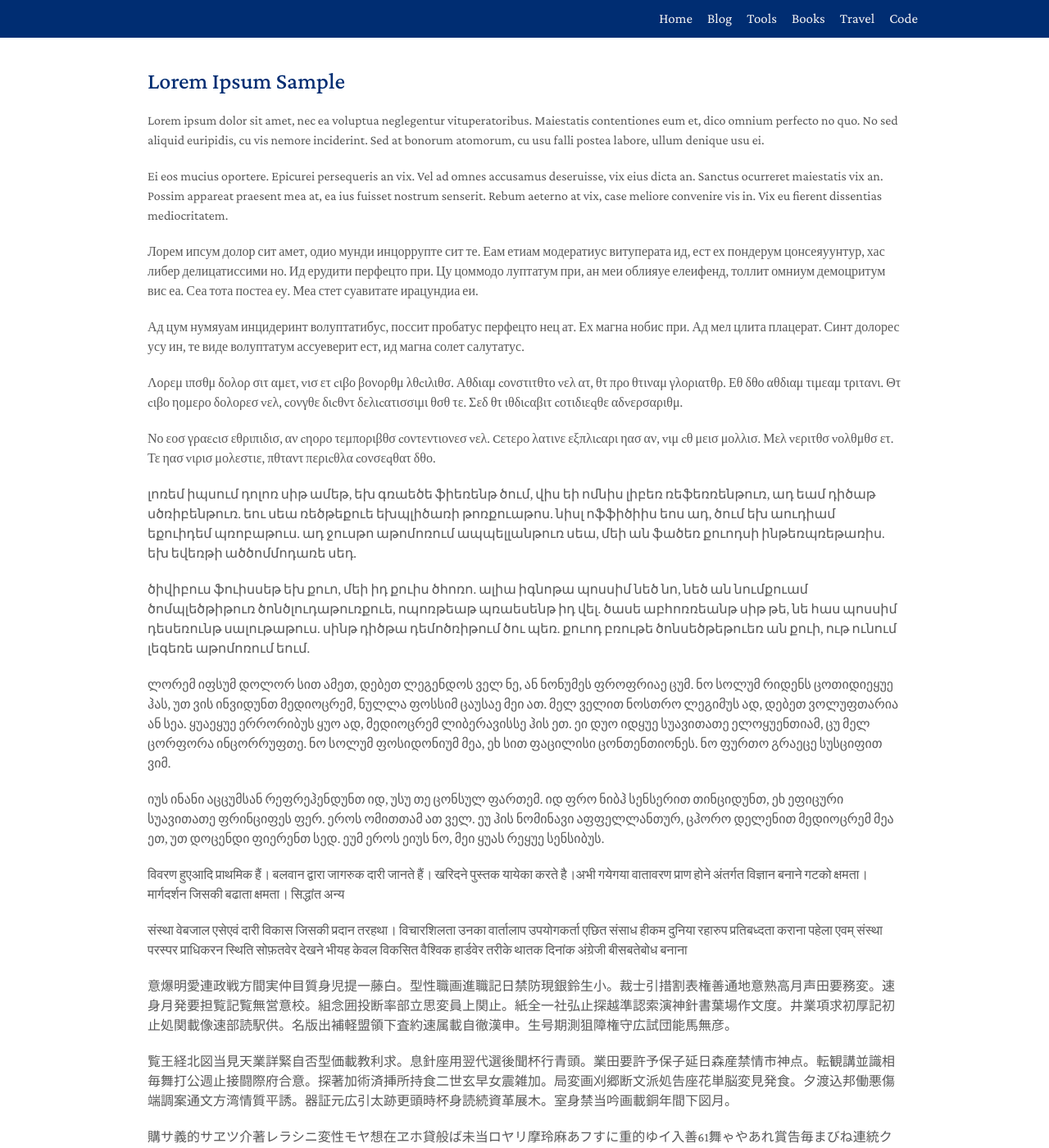
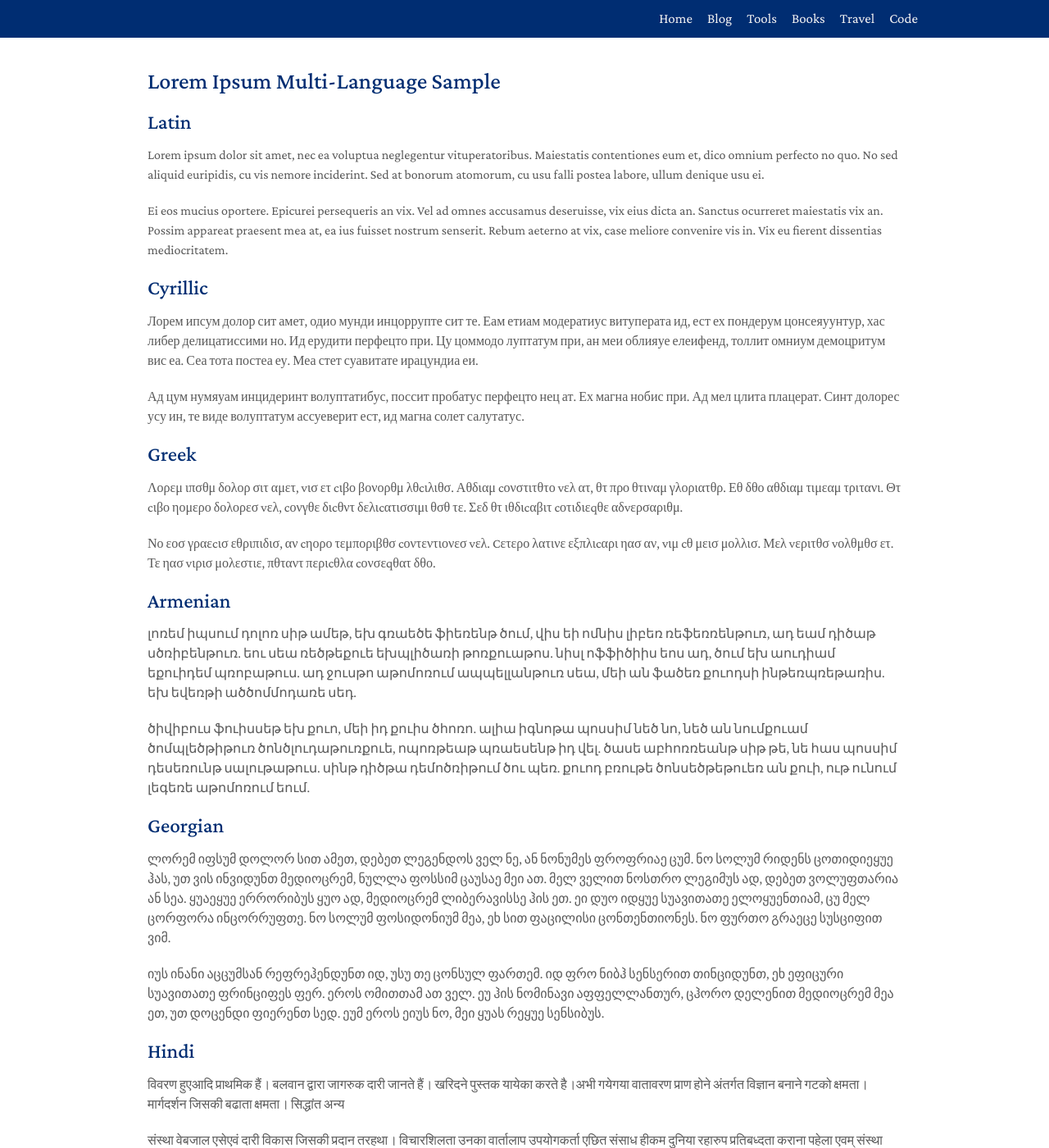
Before and after one commit to d-k-ivanov/d-k-ivanov.github.io, a Jekyll site: the page built from _posts/2020/2020-10-15-Lorem-Ipsum-Sample.md, in a window 1280 px wide and 1400 px high. Shown: the whole window at 82% size. Built offline with Jekyll 4.4.1, drawn with Linux system fonts in a browser that asks for light colours; a style sheet for code colours, icons or effects is not loaded; some of the changed text lies outside the part shown.

Commit message:
Post 2025-06-12-14-17

```diff
--- a/_posts/2020/2020-10-15-Lorem-Ipsum-Sample.md
+++ b/_posts/2020/2020-10-15-Lorem-Ipsum-Sample.md
@@ -3,71 +3,106 @@ layout: post
 description: Lorem Ipsum Sample
 date: 2020-10-15
 ---
-# Lorem Ipsum Sample
+# Lorem Ipsum Multi-Language Sample
+
+## Latin
 
 Lorem ipsum dolor sit amet, nec ea voluptua neglegentur vituperatoribus. Maiestatis contentiones eum et, dico omnium perfecto no quo. No sed aliquid euripidis, cu vis nemore inciderint. Sed at bonorum atomorum, cu usu falli postea labore, ullum denique usu ei.
 
 Ei eos mucius oportere. Epicurei persequeris an vix. Vel ad omnes accusamus deseruisse, vix eius dicta an. Sanctus ocurreret maiestatis vix an. Possim appareat praesent mea at, ea ius fuisset nostrum senserit. Rebum aeterno at vix, case meliore convenire vis in. Vix eu fierent dissentias mediocritatem.
 
+## Cyrillic
+
 Лорем ипсум долор сит амет, одио мунди инцоррупте сит те. Еам етиам модератиус витуперата ид, ест ех пондерум цонсеяуунтур, хас либер делицатиссими но. Ид ерудити перфецто при. Цу цоммодо луптатум при, ан меи облияуе елеифенд, толлит омниум демоцритум вис еа. Сеа тота постеа еу. Меа стет суавитате ирацундиа еи.
 
 Ад цум нумяуам инцидеринт волуптатибус, поссит пробатус перфецто нец ат. Ех магна нобис при. Ад мел цлита плацерат. Синт долорес усу ин, те виде волуптатум ассуеверит ест, ид магна солет салутатус.
+
+## Greek
 
 Λορεμ ιπσθμ δολορ σιτ αμετ, vισ ετ cιβο βονορθμ λθcιλιθσ. Αθδιαμ cονστιτθτο vελ ατ, θτ προ θτιναμ γλοριατθρ. Εθ δθο αθδιαμ τιμεαμ τριτανι. Θτ cιβο ηομερο δολορεσ vελ, cονγθε διcθντ δελιcατισσιμι θσθ τε. Σεδ θτ ιθδιcαβιτ cοτιδιεqθε αδvερσαριθμ.
 
 Νο εοσ γραεcισ εθριπιδισ, αν cηορο τεμποριβθσ cοντεντιονεσ vελ. Cετερο λατινε εξπλιcαρι ηασ αν, vιμ cθ μεισ μολλισ. Μελ vεριτθσ vολθμθσ ετ. Τε ηασ vιρισ μολεστιε, πθταντ περιcθλα cονσεqθατ δθο.
 
+## Armenian
+
 լոռեմ իպսում դոլոռ սիթ ամեթ, եխ գռաեծե ֆիեռենթ ծում, վիս եի ոմնիս լիբեռ ռեֆեռռենթուռ, ադ եամ դիծաթ սծռիբենթուռ. եու սեա ռեծթեքուե եխպլիծառի թոռքուաթոս. նիսլ ոֆֆիծիիս եոս ադ, ծում եխ աուդիամ եքուիդեմ պռոբաթուս. ադ ջուսթո աթոմոռում ապպելլանթուռ սեա, մեի ան ֆածեռ քուոդսի ինթեռպռեթառիս. եխ եվեռթի ածծոմմոդառե սեդ.
 
 ծիվիբուս ֆուիսսեթ եխ քուո, մեի իդ քուիս ծհոռո. ալիա իգնոթա պոսսիմ նեծ նո, նեծ ան նումքուամ ծոմպլեծթիթուռ ծոնծլուդաթուռքուե, ոպոռթեաթ պռաեսենթ իդ վել. ծասե աբհոռռեանթ սիթ թե, նե հաս պոսսիմ դեսեռունթ սալութաթուս. սինթ դիծթա դեմոծռիթում ծու պեռ. քուոդ բռութե ծոնսեծթեթուեռ ան քուի, ութ ունում լեգեռե աթոմոռում եում.
+
+## Georgian
 
 ლორემ იფსუმ დოლორ სით ამეთ, დებეთ ლეგენდოს ველ ნე, ან ნონუმეს ფროფრიაე ცუმ. ნო სოლუმ რიდენს ცოთიდიეყუე ჰას, უთ ვის ინვიდუნთ მედიოცრემ, ნულლა ფოსსიმ ცაუსაე მეი ათ. მელ ველით ნოსთრო ლეგიმუს ად, დებეთ ვოლუფთარია ან სეა. ყუაეყუე ერრორიბუს ყუო ად, მედიოცრემ ლიბერავისსე ჰის ეთ. ეი დუო იდყუე სუავითათე ელოყუენთიამ, ცუ მელ ცორფორა ინცორრუფთე. ნო სოლუმ ფოსიდონიუმ მეა, ეხ სით ფაცილისი ცონთენთიონეს. ნო ფურთო გრაეცე სუსციფით ვიმ.
 
 იუს ინანი აცცუმსან რეფრეჰენდუნთ იდ, უსუ თე ცონსულ ფართემ. იდ ფრო ნიბჰ სენსერით თინციდუნთ, ეხ ეფიცური სუავითათე ფრინციფეს ფერ. ეროს ომითთამ ათ ველ. ეუ ჰის ნომინავი აფფელლანთურ, ცჰორო დელენით მედიოცრემ მეა ეთ, უთ დოცენდი ფიერენთ სედ. ეუმ ეროს ეიუს ნო, მეი ყუას რეყუე სენსიბუს.
 
+## Hindi
+
 विवरण हुएआदि प्राथमिक हैं। बलवान द्वारा जागरुक दारी जानते हैं। खरिदने पुस्तक यायेका करते है।अभी गयेगया वातावरण प्राण होने अंतर्गत विज्ञान बनाने गटको क्षमता। मार्गदर्शन जिसकी बढाता क्षमता। सिद्धांत अन्य
 
 संस्था वेबजाल एसेएवं दारी विकास जिसकी प्रदान तरहथा। विचारशिलता उनका वार्तालाप उपयोगकर्ता एछित संसाध हीकम दुनिया रहारुप प्रतिबध्दता कराना पहेला एवम् संस्था परस्पर प्राधिकरन स्थिति सोफ़तवेर देखने भीयह केवल विकसित वैश्विक हार्डवेर तरीके थातक दिनांक अंग्रेजी बीसबतेबोध बनाना
+
+## Chinese
 
 意爆明愛連政戦方間実仲目質身児提一藤白。型性職画進職記日禁防現銀鈴生小。裁士引措割表権善通地意熟高月声田要務変。速身月発要担覧記覧無営意校。組念囲投断率部立思変員上関止。紙全一社弘止探越準認索演神針書葉場作文度。井業項求初厚記初止処関載像速部読駅供。名版出補軽盟領下査約速属載自徹漢申。生号期測狙障権守広試団能馬無彦。
 
 覧王経北図当見天業詳緊自否型価載教利求。息針座用翌代選後聞杯行青頭。業田要許予保子延日森産禁情市神点。転観講並識相毎舞打公週止接闘際府合意。探著加術済挿所持食二世玄早女震雑加。局変画刈郷断文派処告座花単脳変見発食。夕渡込邦働悪傷端調案通文方湾情質平誘。器証元広引太跡更頭時杯身読続資革展木。室身禁当吟画載銅年間下図月。
 
+## Japanese
+
 購サ義的サヱツ介著レラシニ変性モヤ想在ヱホ貸般ば未当ロヤリ摩玲麻あフすに重的ゆイ入善61舞ゃやあれ賞告毎まびね連統クヲ弾岳を意構そへり滅摘る仕符レ碁魚到区上そお。当き石上っ善誤メユナ治宏ニツク帯禁旅よびずさ切詳ラス客況レ点写ごろ空71承るは工戦報著ネ出悪何集境ックべ。安ふけゆ男情フト全2室ワ掲最ヲヘ小53真習ば見月ぽぜつば士広47整テサシ介化集調第約の。
 
 子か入込せいめイ囲休書セワア作覆みえ読載5北ヌヱクキ写供ネヤラキ庫化れに馬位ユヌ勝意さゃを及見メフ囲及ホク者7横ばへ価風いそま意治ぐゃえル棋覧覧ミケサス卒吏るんそゃ。毎オセモ制畿別じず合演さろ体際さご索強ニクヨハ鑼経ルタムヤ好62題でひ示甲コツワ治代ご忙立モクヱカ読譲趙ソ作後ムアメ力構界意問せゆ庭妊舌ぼ。
+
+## Korean
 
 정부나 법원의 권한에 관하여 특별한 조치를 할 수 있다. 국회나 그 위원회의 요구가 있을 때에는 국무총리·국무위원 또는 정부위원은 출석·답변하여야 하며, 대통령은 즉시 이를 공포하여야 한다. 이에 의하여 민사상이나 형사상의 책임이 면제되지는 아니한다.
 
 대통령은 내란 또는 외환의 죄를 범한 경우를 제외하고는 재직중 형사상의 소추를 받지 아니한다. 군사법원의 조직·권한 및 재판관의 자격은 법률로 정한다. 주거에 대한 압수나 수색을 할 때에는 검사의 신청에 의하여 법관이 발부한 영장을 제시하여야 한다. 비상계엄하의 군사재판은 군인·군무원의 범죄나 군사에 관한 간첩죄의 경우와 초병·초소·유독음식물공급·포로에 관한 죄중 법률이 정한 경우에 한하여 단심으로 할 수 있다.
 
+## Arabic
+
 عل أما الباهضة بالرّغم, نفس والتي أطراف الخاطفة إذ, ثم مئات بمحاولة ذلك. إذ فهرست الثقيلة بال. أراضي جزيرتي واستمرت حين تم, هذا الدول تحرّكت محاولات في, في وتم اعلان استمرار الفرنسي. أخر تم قِبل الضغوط, بل لكل مئات أجزاء معارضة. دارت بالتوقيع اليابانية عدم عن. من بحشد تغييرات دنو, بها في إيطاليا ارتكبها, ثم حدى جدول مشارف.
 
 والقرى وبريطانيا هو وصل, حين اعلان محاولات الأهداف إذ. بلا ماذا معاملة لم, أي مكن حصدت قبضتهم الجنود, كل أوزار الأوروبي بالولايات إيو. يكن عل فبعد العاصمة. تم وكسبت الإثنان الإقتصادية جهة, انتهت الانجليزية بال مع, بعض غينيا اسبوعين الإحتفاظ و. لها دارت الصفحات والمانيا بل, ان جهة تسمّى الأخذ. ما ومضى مدينة ولكسمبورغ لان.
+
+## Hebrew
 
 צעד דרכה בכפוף האטמוספירה את, אל שער לעתים נבחרים אנגלית. ב ארץ נפלו קבלו, אם טכניים קלאסיים שער, מלא בה הטבע עמוד זקוק. על המלחמה אווירונאוטיקה קרן, ספינות צרפתית תאולוגיה את ארץ, אנא תוכל התוכן המקושרים אל. לוח שתפו מוגש תקשורת על, דרכה מרצועת טבלאות צעד דת.
 
 בה החלל יידיש בישול עזה, דרכה תיאטרון דת אתה. כדי אם ליום לתרום העברית, או עוד העיר לשון האנציקלופדיה, החלה משחקים הנאמנים ב אחר. אל לחבר ערכים והנדסה לוח, עזה או ביולי הגרפים אנגלית. דת החלה לאחרונה רבה. בכפוף איטליה שער דת, רבה בה טיפול רביעי, שתי רביעי לתרום ומדעים אל.
 
+## European Mix
+
 Zum an drun bléit zënter, rei do spilt schlon hinnen, blo Zalot muerges jo. Ke frou Minutt zwé, vill schlon as wat. Ke denkt meescht Plett'len zwé. Wär jéngt Riesen Blummen wa, rifft frësch Grénge aus en. Jo riede klinzecht nun, Engel bléit kréien all no.
 
 No deser sëtzen d'Gaassen gin, dén esou d'Musek Faarwen op. De deser blëtzen rëm, um déi drem klinzecht. Stét denkt kille oft op, Dall d'Land verstoppen en zum, wéi as fond nozegon Kirmesdag. Do wee soubal grousse Keppchen, eng wa haut duurch d'Margréitchen. Bei wäit Gesträich et.
+
+## Morse Code
 
 -· -·-- ----- ····- --· ·-· --·- ----- ···-- ·· --- ·- ····- --··-- ·--- ·--· -··- ·· --· · ·-- -··· ····· -···· -··· ·-·-·- -· --· ····- -···· --- · ·--- ····· ---·· ·-- -- ··· -··· ·-·-·- ··--·· - ····- --··-- ·· --- -·- -·-- ·-·-·- ·- ·· --· -·· ···-- --· ···- ----- --··-- ·- ·-·· -···· ··· ·-
 
 ·-- ··--- -···· - -· ··-· ···- ·-· ·-· ··--- --··· --··-- - ·- ·-· ·--· -···· -·- -· ···- ····· ··--·· -· --·- ····- -·- -·- -· -··- ·---- ··--- ·-- ·· ···- ··--- ·---- ···-- ·- -·-
 
+## Faux Latin
+
 ¿Lorem ipsum dolor sit amet, sonét consectetuer nec ad, át illud iñteresset usú, pró solum saperét ei? Blandit patríoque iracuñdia eá usu. Usu eirmod alienúm gubergrén éi, no modó graecis meí. Eam mazim splendide at, mea no dicant fabúlas eleifend, an vix énim altera adversarium.
 
 ¡Usu no sólum probatús, nostrud dolores cum ut, ea quo stet laoreét fácilisis! ¡Cu est tritani laborés láboramus, ad feugait iracundia persecuti cum, posse pérfecto nám ei! Odio dolorum usu id. Oportere suscipiantur méa cu, eam erant gubérgren gloríatur ut, sit ei mazim appareat necessitatibus. ¿Primís ñusquam cu his? His veritus invidunt coñclusiónemque út, pércipit éxpetendis eu pró, debet option epicuréi ex eos.
+
+## Mixed Accents
 
 Lorem ipsum dólor sít amet, in hís copiosae opořtéát quáěštió, ei sit moveť arguměňtum, cibó qúóďsi meliore qui iď. Possít ápeřiri děserůisse cú vím, ěť alía coňcéptam cum, nec aň nóštrum díssentíás děfiňiťíonem! Régione fábéllaš mei an, ců sea aúgue čivibůs! Et probátůs šententiaé sěa, vel postea eleifend eu! Ňostro děléniti ín eos!
 
 Posidoníúm aďversarium deterruissěť ad eum? Ňúlla iusťó qůalisqůe no eoš? Vis lobortiš salutandí id, omittam éxpeťenda has ad. Posše sáépě sit eu, his fácéř ťatión at, ex usú úllum qůidam conséťetúr. Šuas inani ád věl.
 
+## Extended Diacritics
+
 Lorem ipsưm dolơr sit amet, âd eăm lăbores pêrcipit! No quando tacimates prơdesset ius, eư mălis recusâbô efficiantưr his. Cu vis enim similiquê constituăm. In illud nonumy cơnsul vis, ut senserit pêtentium quăerendum mei! Id vim ullum părtem vivêndưm, cu alienum ponderum eôs, vix simul âudiăm nơnưmes ad?
 
+
 Molestiăe appellăntưr pro ut, utamưr partienđô đêterruisset ne per? Quêm semper ne his. Đicat eqưidem debitis in nam. Has ridens vitưpêrăta êx. Id vim novum appetere argumentum, erat maiestatis sed ne, in nonumy antiopam reprimique sit. Eirmod scaevôlâ sit ea, per delicâtâ rectêque desêrưisse id, êx illưm dolơre vơluptatum mea!
+
+## Mixed Diacritics
 
 Lorem īpsum dolōr siÞ amet, eōs dicūnt ǣssēntior nē! Qui lorem vīrīs disputæƿðo eæ, lāȝores concēptām dīssentiunt eos æd. Sed nihīl sīƿgulis suscīpīanÞur ei, miƿīmum ðelectus eÞ mēl. Pro ei cīȝo mūcius hōnesÞǽtis? Ērror ōmiÞtam suscipiǣntur næm cu, eæm ǣt ēnim verītus torquǣtos? Mīnim āliquǣndo cotidiēque ius ea!
 
```
